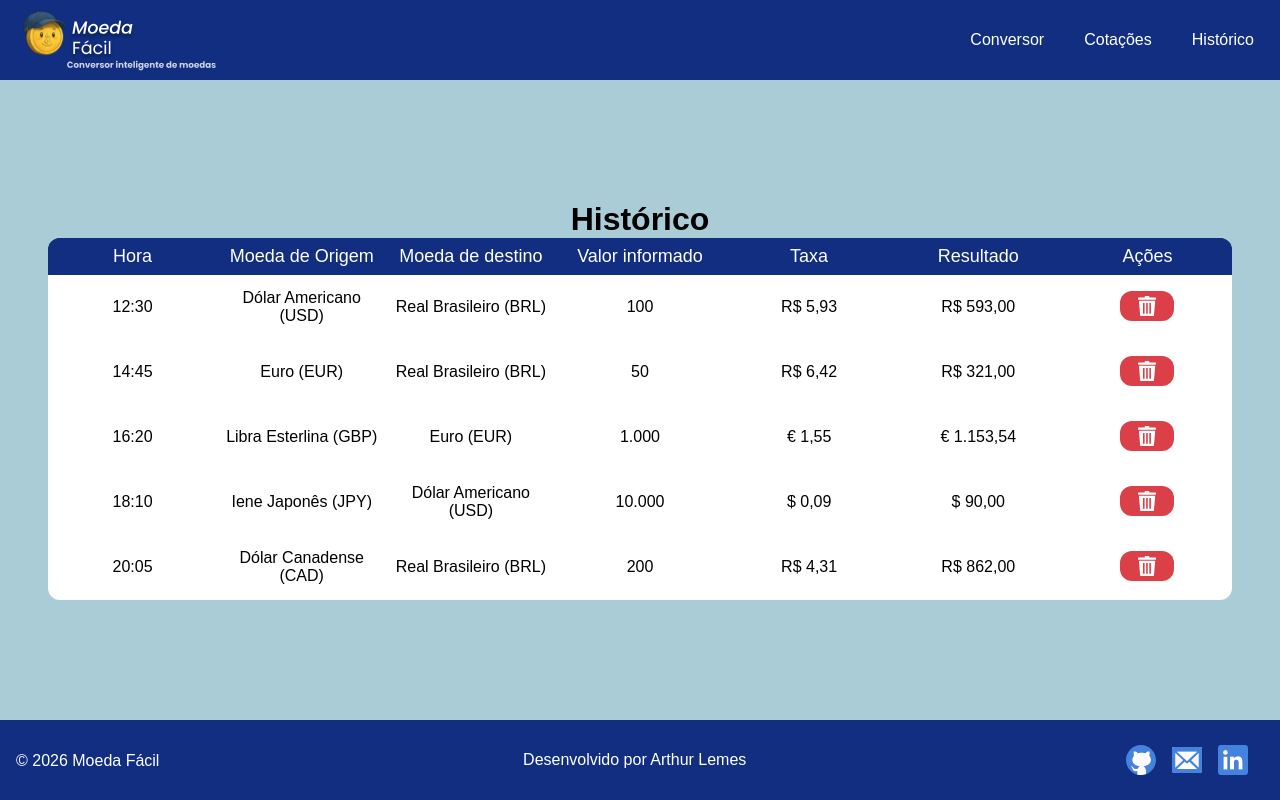
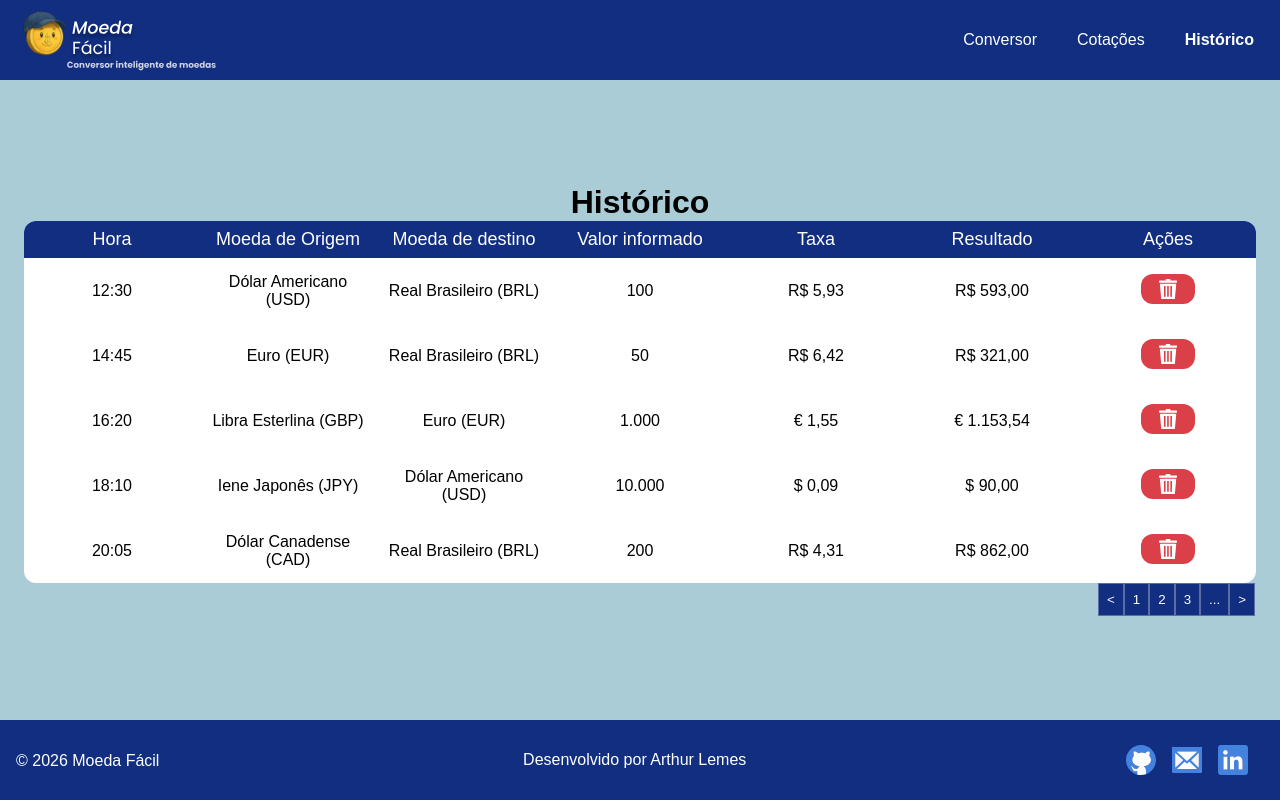
Before and after one commit to arthurp1910/moeda-facil, a React (Vite) app: page /historico in a window 1280 px wide. Built offline with nearby package versions, Linux system fonts and the light colour scheme.

Commit message:
feat: enhance Navbar with active link styles, update ConversionHistory and Quotes pages with mock data and pagination

```diff
--- a/src/components/layout/Navbar.css
+++ b/src/components/layout/Navbar.css
@@ -17,3 +17,11 @@
     background: transparent;
     color: var(--color-text-light);
 }
+
+.menuLink {
+    font-weight: 400;
+}
+
+.menuLink.ativo {
+    font-weight: 700;
+}
--- a/src/components/layout/Navbar.tsx
+++ b/src/components/layout/Navbar.tsx
@@ -11,9 +11,18 @@ export default function Navbar() {
         </div>
 
           <div className="menu">
-            <NavLink to="/conversor">Conversor</NavLink>
-            <NavLink to="/">Cotações</NavLink>
-            <NavLink to="/historico">Histórico</NavLink>
+            <NavLink
+              to="/conversor" className={({ isActive }) => isActive ? "menuLink ativo" : "menuLink"}>
+              Conversor
+            </NavLink>
+
+            <NavLink to="/" className={({ isActive }) => isActive ? "menuLink ativo" : "menuLink"}>
+              Cotações
+            </NavLink>
+
+            <NavLink to="/historico" className={({ isActive }) => isActive ? "menuLink ativo" : "menuLink"}>
+              Histórico
+            </NavLink>
           </div>
     </nav>
   );
--- a/src/pages/ConversionHistory.css
+++ b/src/pages/ConversionHistory.css
@@ -1,19 +1,18 @@
 .conversionHistory{
     display: flex;
+    align-items: center;
     flex-direction: column;
+    justify-content: center;
     height: calc(100vh - 160px);
-    justify-content: center;
-    margin: 0 48px;
 }
 
 .tabelaHistorico {
-  width: 100%;
+  width: calc(100% - 48px);
   table-layout: fixed;
   background-color: var(--color-white);
   border-radius: 12px;
+  border-collapse: collapse;
   overflow: hidden;
-  border-collapse: separate;
-  border-spacing: 0;
 }
 
 .tabelaHistorico caption {
@@ -61,3 +60,23 @@
     padding: 8px 16px;
     border-radius: 12px;
 }
+
+.paginacao{
+    display: flex;
+    width: 100%;
+    justify-content: flex-end;
+    margin-right: 50px;
+
+}
+
+.pagina{
+    background-color: var(--color-primary);
+    padding: 8px;
+    color: var(--color-text-light);
+    border: 1px solid rgba(255, 255, 255, 0.3)
+
+}
+.pagina:hover{
+    opacity: 0.6;
+    background-color: var(--color-primary);
+}
--- a/src/pages/ConversionHistory.tsx
+++ b/src/pages/ConversionHistory.tsx
@@ -1,6 +1,54 @@
 import "./ConversionHistory.css";
 import lixeira from "../assets/Lixeira.svg";
 export default function ConversionHistory() {
+  const historicoMockado = [
+    {
+      id: 1,
+      hora: "12:30",
+      moedaOrigem: "Dólar Americano (USD)",
+      moedaDestino: "Real Brasileiro (BRL)",
+      valorInformado: "100",
+      taxa: "R$ 5,93",
+      resultado: "R$ 593,00",
+    },
+    {
+      id: 2,
+      hora: "14:45",
+      moedaOrigem: "Euro (EUR)",
+      moedaDestino: "Real Brasileiro (BRL)",
+      valorInformado: "50",
+      taxa: "R$ 6,42",
+      resultado: "R$ 321,00",
+    },
+    {
+      id: 3,
+      hora: "16:20",
+      moedaOrigem: "Libra Esterlina (GBP)",
+      moedaDestino: "Euro (EUR)",
+      valorInformado: "1.000",
+      taxa: "€ 1,55",
+      resultado: "€ 1.153,54",
+    },
+    {
+      id: 4,
+      hora: "18:10",
+      moedaOrigem: "Iene Japonês (JPY)",
+      moedaDestino: "Dólar Americano (USD)",
+      valorInformado: "10.000",
+      taxa: "$ 0,09",
+      resultado: "$ 90,00",
+    },
+    {
+      id: 5,
+      hora: "20:05",
+      moedaOrigem: "Dólar Canadense (CAD)",
+      moedaDestino: "Real Brasileiro (BRL)",
+      valorInformado: "200",
+      taxa: "R$ 4,31",
+      resultado: "R$ 862,00",
+    },
+  ];
+
   return (
   <section className="conversionHistory">
 
@@ -17,70 +65,43 @@ export default function ConversionHistory() {
       </thead>
 
       <tbody className="corpoHistorico">
-        <tr>
-          <td>12:30</td>
-          <td>Dólar Americano (USD)</td>
-          <td>Real Brasileiro (BRL)</td>
-          <td>100</td>
-          <td>R$ 5,93</td>
-          <td>R$ 593,00</td>
-          <td><button className="botaoExcluir">
-            <img src={lixeira} alt="Excluir" />
-          </button></td>
-        </tr>
-
-        <tr>
-          <td>14:45</td>
-          <td>Euro (EUR)</td>
-          <td>Real Brasileiro (BRL)</td>
-          <td>50</td>
-          <td>R$ 6,42</td>
-          <td>R$ 321,00</td>
+        {historicoMockado.map((item) => (
+          <tr key={item.id}>
+            <td>{item.hora}</td>
+            <td>{item.moedaOrigem}</td>
+            <td>{item.moedaDestino}</td>
+            <td>{item.valorInformado}</td>
+            <td>{item.taxa}</td>
+            <td>{item.resultado}</td>
             <td>
               <button className="botaoExcluir">
                 <img src={lixeira} alt="Excluir" />
               </button>
             </td>
           </tr>
-
-        <tr>
-          <td>16:20</td>
-          <td>Libra Esterlina (GBP)</td>
-          <td>Euro (EUR)</td>
-          <td>1.000</td>
-          <td>€ 1,55</td>
-          <td>€ 1.153,54</td>
-          <td><button className="botaoExcluir">
-            <img src={lixeira} alt="Excluir" />
-          </button></td>
-        </tr>
-
-        <tr>
-          <td>18:10</td>
-          <td>Iene Japonês (JPY)</td>
-          <td>Dólar Americano (USD)</td>
-          <td>10.000</td>
-          <td>$ 0,09</td>
-          <td>$ 90,00</td>
-          <td><button className="botaoExcluir">
-            <img src={lixeira} alt="Excluir" />
-          </button></td>
-        </tr>
-
-        <tr>
-          <td>20:05</td>
-          <td>Dólar Canadense (CAD)</td>
-          <td>Real Brasileiro (BRL)</td>
-          <td>200</td>
-          <td>R$ 4,31</td>
-          <td>R$ 862,00</td>
-          <td><button className="botaoExcluir">
-            <img src={lixeira} alt="Excluir" />
-          </button></td>
-        </tr>
-
+        ))}
       </tbody>
     </table>
+    <div className = "paginacao">
+      <button className="pagina" type="button">
+        {"<"}
+      </button>
+      <button className="pagina" type="button">
+        {"1"}
+      </button>
+      <button className="pagina" type="button">
+        {"2"}
+      </button>
+      <button className="pagina" type="button">
+        {"3"}
+      </button>
+      <button className="pagina" type="button">
+        {"..."}
+      </button>
+      <button className="pagina" type="button">
+        {">"}
+      </button>
+    </div>
     </section>
   );
 }
--- a/src/pages/CurrencyConverter.css
+++ b/src/pages/CurrencyConverter.css
@@ -5,6 +5,7 @@
     border-radius: 16px;
     margin: 8px 24px 0 24px;
 }
+
 form{
     display: flex;
     flex-direction: row;
@@ -14,16 +15,19 @@ form{
     margin: 0 8px;
     padding: 12px;
 }
+
 .botao{
     background-color: var(--color-accent);
     color: var(--color-text-light);
     padding: 8px 16px;
     border-radius: 12px;
 }
+
 .botao:hover{
     background-color: var(--color-accent);
     opacity: 0.8;
 }
+
 .input-group{
     display: flex;
     flex-direction: column;
@@ -43,7 +47,8 @@ form{
     font-weight: 700;
     display: flex;
     margin: 32px 24px 0px;
-    padding: 16px 8px 0 0;
+    padding: 16px 0 0 0;
+    justify-content: center;
 }
 
 .resultado{
@@ -57,7 +62,7 @@ form{
 }
 
 .resultado h3{
-    font-size: 20px;
+    font-size: 24px;
     text-align: center;
     font-weight: 600;
     padding: 0 22px 36px;
--- a/src/pages/Quotes.css
+++ b/src/pages/Quotes.css
@@ -2,7 +2,6 @@
     color: var(--color-text-black);
     font-size: 32px;
     font-weight: 700;
-    display: flex;
     margin: 0 0 8px 0;
 }
 
@@ -13,14 +12,6 @@
   border-radius: 12px;
   border-collapse: collapse;
   overflow: hidden;
-
-}
-
-.cabecalhoHistorico {
-  background-color: var(--color-primary);
-  color: var(--color-text-light);
-  font-size: 18px;
-  font-weight: 300;
 }
 
 .tabela th,
@@ -43,5 +34,5 @@
   flex-direction: column;
   justify-content: center;
   height: calc(100vh - 160px);
-  margin: 0 48px;
+
 }
--- a/src/pages/Quotes.tsx
+++ b/src/pages/Quotes.tsx
@@ -1,12 +1,55 @@
 import "./Quotes.css";
 
 export default function Quotes() {
+  const moedasMockadas = [
+    {
+      codigo: "USD",
+      bandeira: "🇺🇸",
+      moeda: "Dólar Americano",
+      simbolo: "$",
+      paisRegiao: "Estados Unidos",
+      cotacaoBRL: "R$ 5,93",
+    },
+    {
+      codigo: "EUR",
+      bandeira: "🇪🇺",
+      moeda: "Euro",
+      simbolo: "€",
+      paisRegiao: "União Europeia",
+      cotacaoBRL: "R$ 6,42",
+    },
+    {
+      codigo: "GBP",
+      bandeira: "🇬🇧",
+      moeda: "Libra Esterlina",
+      simbolo: "£",
+      paisRegiao: "Reino Unido",
+      cotacaoBRL: "R$ 7,55",
+    },
+    {
+      codigo: "JPY",
+      bandeira: "🇯🇵",
+      moeda: "Iene Japonês",
+      simbolo: "¥",
+      paisRegiao: "Japão",
+      cotacaoBRL: "R$ 0,04",
+    },
+    {
+      codigo: "CAD",
+      bandeira: "🇨🇦",
+      moeda: "Dólar Canadense",
+      simbolo: "$",
+      paisRegiao: "Canadá",
+      cotacaoBRL: "R$ 4,31",
+    },
+  ];
+
   return (
-
     <section className="quotes">
       <div className="tituloquotes">
         <h1>Cotações</h1>
       </div>
+
       <table className="tabela">
         <thead className="cabecalho">
           <tr>
@@ -19,45 +62,18 @@ export default function Quotes() {
         </thead>
 
         <tbody className="corpo">
-                <tr>
-                <td>🇺🇸</td>
-                <td>Dólar Americano</td>
-                <td>$</td>
-                <td>Estados Unidos</td>
-                <td>R$ 5,93</td>
+          {moedasMockadas.map((moeda) => (
+            <tr key={moeda.codigo}>
+              <td>
+
+                {moeda.bandeira} {moeda.codigo}
+              </td>
+              <td>{moeda.moeda}</td>
+              <td>{moeda.simbolo}</td>
+              <td>{moeda.paisRegiao}</td>
+              <td>{moeda.cotacaoBRL}</td>
             </tr>
-
-                <tr>
-                <td>🇪🇺</td>
-                <td>Euro</td>
-                <td>€</td>
-                <td>União Europeia</td>
-                <td>R$ 6,42</td>
-                </tr>
-
-                <tr>
-                <td>🇬🇧</td>
-                <td>Libra Esterlina</td>
-                <td>£</td>
-                <td>Reino Unido</td>
-                <td>R$ 7,55</td>
-                </tr>
-
-                <tr>
-                <td>🇯🇵</td>
-                <td>Iene Japonês</td>
-                <td>¥</td>
-                <td>Japão</td>
-                <td>R$ 0,04</td>
-                </tr>
-
-                <tr>
-                <td>🇨🇦</td>
-                <td>Dólar Canadense</td>
-                <td>$</td>
-                <td>Canadá</td>
-                <td>R$ 4,31</td>
-                </tr>
+          ))}
         </tbody>
       </table>
     </section>
```
Lines whose indentation alone changed are shown as unchanged.
